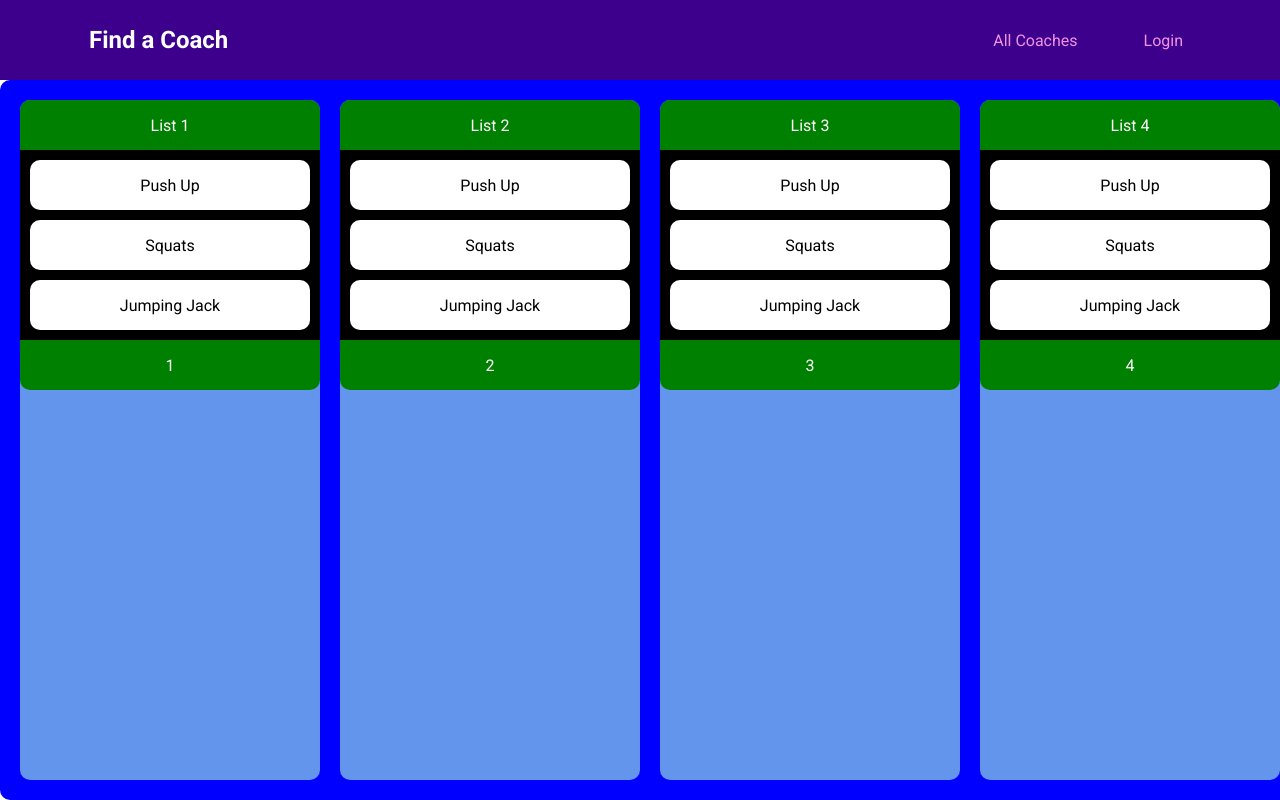
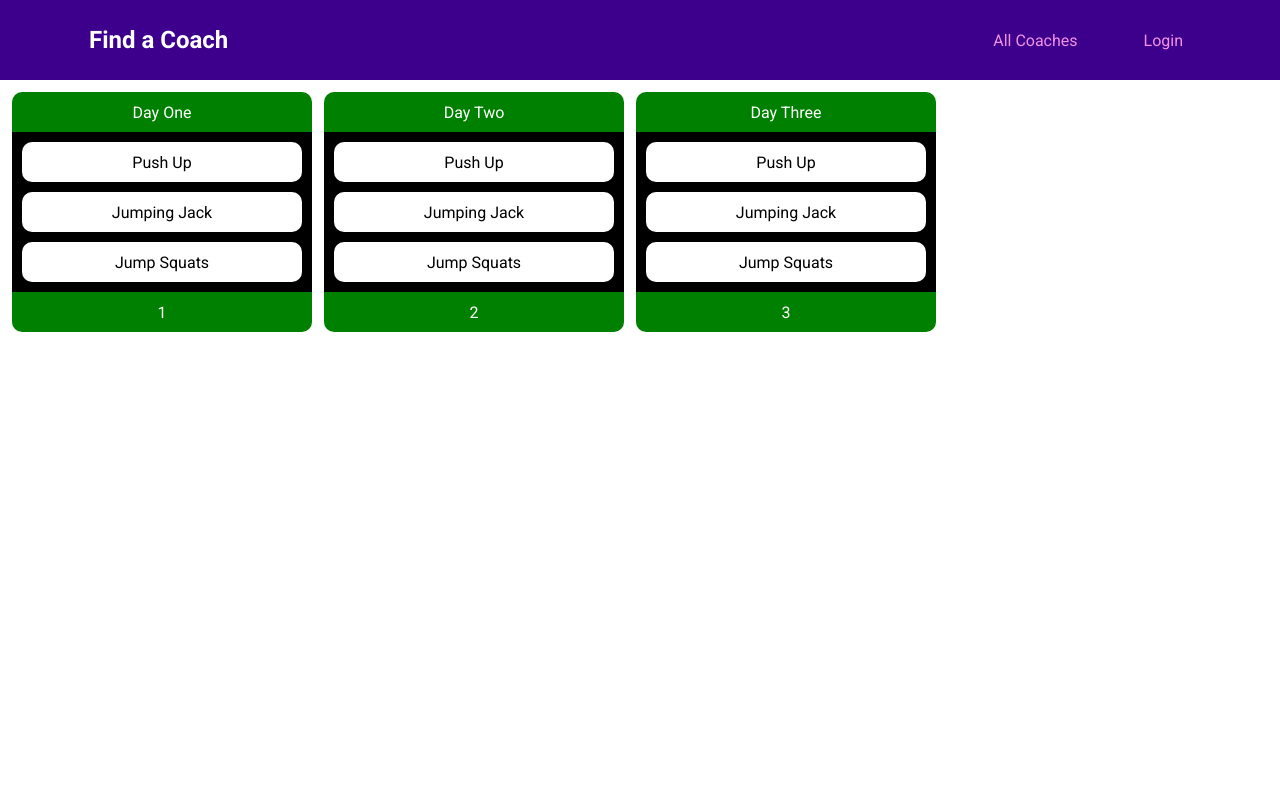
Before and after one commit to slaoprp/coach-app-demo, a Vue app: page /board1 in a window 1280 px wide. Built offline with nearby package versions, Linux system fonts and the light colour scheme; the HTML template or start-up script is replaced by a standard one.

Commit message:
nested tasks in episodeId

```diff
--- a/src/pages/boards/BoxSizing1.vue
+++ b/src/pages/boards/BoxSizing1.vue
@@ -1,20 +1,12 @@
 <template>
-  <div class="container">
-    <div class="group-wrapper">
-      <div class="group-card">
-        <div class="episode-wrapper">
-          <div class="episode-card">
-            <div class="episode-header">Episode 1</div>
-            <div class="episode-content">
-              <span class="taskline">Task 1</span>
-              <span class="taskline">Task 2</span>
-              <span class="taskline">Task 3</span>
-              <span class="taskline">Task 4</span>
-            </div>
-            <div class="episode-footer">1</div>
-          </div>
-        </div>
-      </div>
+  <div class='scroll'>
+    <div class='flex'>
+      <div class='item'></div>
+      <div class='item'></div>
+      <div class='item'></div>
+      <div class='item'></div>
+      <div class='item'></div>
+      <div class='item'></div>
     </div>
   </div>
 </template>
@@ -26,102 +18,24 @@ export default {
 </script>
 
 <style scoped>
-.container {
-  display: flex;
-  overflow-x: scroll;
-  overflow-y: hidden;
-  width: 100vw;
-  height: calc(100vh - 80px);
-  border: 1px;
-}
-.group-wrapper {
-  position: relative;
-  display: flex;
-  flex-direction: row;
-  box-sizing: border-box;
-  min-width: 100%;
-  height: auto;
-  padding: 10px;
-  float: left;
-}
-.group-card {
-  position: relative;
-  display: flex;
-  flex-direction: row;
-  border: 1px #ccc solid;
-  border-radius: 10px;
-  text-align: center;
-  width: auto;
-  height: auto;
-  margin: 5px;
+*{margin: 0; padding: 0; box-sizing: border-box;}
+
+.scroll{
+  overflow: auto;
+  width: 100%;
+  height: 100%;
+  background-color: lightblue;
 }
 
-.episode-wrapper {
-  position: relative;
+.flex{
   display: flex;
-  flex-direction: row;
-  box-sizing: border-box;
-  min-width: 300px;
-  height: 100%;
   padding: 10px;
-  float: left;
+  width: fit-content;
 }
 
-.episode-card {
-  position: relative;
-  display: flex;
-  flex-direction: column;
-  flex: 1 1 auto;
-  min-width: 300px;
-  height: auto;
-  margin: 5px;
-  background-color: darkcyan;
-}
-
-.episode-header {
-  position: relative;
-  display: flex;
-  align-items: center;
-  justify-content: center;
-  width: 100%;
-  min-height: 50px;
-  background-color: green;
-  border-radius: 10px 10px 0px 0px;
-  color: white;
-}
-
-.episode-content {
-  overflow-y: scroll;
-  position: relative;
-  display: flex;
-  flex-direction: column;
-  height: auto;
-  background-color: black;
-  padding: 0px 10px 10px 10px;
-}
-
-.episode-footer {
-  position: relative;
-  display: flex;
-  align-items: center;
-  justify-content: center;
-  width: 100%;
-  min-height: 50px;
-  background-color: green;
-  border-radius: 0px 0px 10px 10px;
-  color: white;
-}
-
-.taskline {
-  margin-top: 10px;
-  position: relative;
-  display: flex;
-  justify-content: center;
-  align-items: center;
-  min-height: 50px;
-  padding: 5px;
-  background-color: white;
-  border-radius: 10px;
-  width: 100%;
+.item{
+  width: 250px;
+  height: 300px;
+  background-color: tomato;
 }
 </style>
--- a/src/pages/boards/BoxSizing2.vue
+++ /dev/null
@@ -1,41 +0,0 @@
-<template>
-  <div class='scroll'>
-    <div class='flex'>
-      <div class='item'></div>
-      <div class='item'></div>
-      <div class='item'></div>
-      <div class='item'></div>
-      <div class='item'></div>
-      <div class='item'></div>
-    </div>
-  </div>
-</template>
-
-<script>
-export default {
-
-}
-</script>
-
-<style scoped>
-*{margin: 0; padding: 0; box-sizing: border-box;}
-
-.scroll{
-  overflow: auto;
-  width: 100%;
-  height: 100%;
-  background-color: lightblue;
-}
-
-.flex{
-  display: flex;
-  padding: 10px;
-  width: fit-content;
-}
-
-.item{
-  width: 250px;
-  height: 300px;
-  background-color: tomato;
-}
-</style>
--- a/src/pages/boards/EpisodeBoard.vue
+++ b/src/pages/boards/EpisodeBoard.vue
@@ -1,15 +1,24 @@
 <template>
   <div class="container">
-    <div class="group">
-      <div class="episode-card" v-for="episode in episodes" :key="episode.id">
+    <div class="group-wrapper">
+      <div class="group-card">
+        <div class="episode-wrapper"
+          v-for="episode in episodes"
+          :key="episode.id"
+        >
+          <div class="episode-card">
             <div class="episode-header">{{ episode.title }}</div>
             <div class="episode-content">
               <span class="taskline"
                 v-for="task in tasks"
                 :key="task.id"
-          >{{ task.name }}</span>
+              >
+                {{ task.name }}
+              </span>
             </div>
             <div class="episode-footer">{{ episode.position }}</div>
+          </div>
+        </div>
       </div>
     </div>
   </div>
@@ -21,75 +30,101 @@ export default {
     return {
       episodes: [
         {
+          groupId: 1,
           id: 1,
-          title: "List 1",
+          title: "Day One",
           position: 1
         },
         {
-          id: 2,
-          title: "List 2",
+          groupId: 2,
+          id: 1,
+          title: "Day Two",
           position: 2
         },
         {
-          id: 3,
-          title: "List 3",
+          groupId: 3,
+          id: 1,
+          title: "Day Three",
           position: 3
-        },
-        {
-          id: 4,
-          title: "List 4",
-          position: 4
-        },
-        {
-          id: 5,
-          title: "List 5",
-          position: 5
-        },
-        {
-          id: 6,
-          title: "List 6",
-          position: 6
         }
       ],
       tasks: [
         {
+          episodeId: 1,
           id: 1,
-          name: "Push Up"
+          name: 'Push Up',
         },
         {
+          episodeId: 1,
           id: 2,
-          name: "Squats"
+          name: 'Jumping Jack',
         },
         {
+          episodeId: 1,
           id: 3,
-          name: "Jumping Jack"
+          name: 'Jump Squats',
         }
       ]
     }
+  },
+  computed: {
+    tasksFilterByEpisodeId() {
+      this.episodes.map((episode) => {
+        const tasks = this.tasks.filter((task) => {
+          if (task.episodeId === episode.id) {
+            return true
+          };
+        });
+        return ({
+          episodeId: episode.id,
+          tasks: tasks
+        })
+      })
     }
+  }
+
 }
 </script>
 
 <style scoped>
 .container {
   display: flex;
-  height: calc(100vh - 80px);
-  width: 100vw;
   overflow-x: scroll;
   overflow-y: hidden;
-  border: 1px rgba(255, 255, 255, 0.000);
+  width: 100vw;
+  height: calc(100vh - 80px);
+  border: 1px;
 }
-
-.group {
+.group-wrapper {
   position: relative;
   display: flex;
   flex-direction: row;
-  background-color: blue;
-  width: fit-content;
+  box-sizing: border-box;
+  min-width: 100%;
   height: auto;
+  padding: 3px;
+  float: left;
+}
+.group-card {
+  position: relative;
+  display: flex;
+  flex-direction: row;
+  /* border: 1px #ccc solid; */
+  border-radius: 10px;
+  text-align: center;
+  width: auto;
+  height: auto;
+  margin: 3px;
+}
+
+.episode-wrapper {
+  position: relative;
+  display: flex;
+  flex-direction: row;
   box-sizing: border-box;
-  padding: 10px;
-  border-radius: 10px;
+  min-width: 300px;
+  height: 100%;
+  padding: 3px;
   float: left;
 }
 
@@ -97,11 +132,10 @@ export default {
   position: relative;
   display: flex;
   flex-direction: column;
+  flex: 1 1 auto;
+  min-width: 300px;
   height: auto;
-  min-width: 300px;
-  margin: 10px;
-  background-color: cornflowerblue;
-  border-radius: 10px;
+  margin: 3px;
 }
 
 .episode-header {
@@ -110,19 +144,19 @@ export default {
   align-items: center;
   justify-content: center;
   width: 100%;
-  min-height: 50px;
+  min-height: 40px;
   background-color: green;
   border-radius: 10px 10px 0px 0px;
   color: white;
 }
 
 .episode-content {
+  overflow-y: scroll;
   position: relative;
   display: flex;
   flex-direction: column;
   height: auto;
   background-color: black;
-  overflow: scroll;
   padding: 0px 10px 10px 10px;
 }
 
@@ -132,7 +166,7 @@ export default {
   align-items: center;
   justify-content: center;
   width: 100%;
-  min-height: 50px;
+  min-height: 40px;
   background-color: green;
   border-radius: 0px 0px 10px 10px;
   color: white;
@@ -144,7 +178,7 @@ export default {
   display: flex;
   justify-content: center;
   align-items: center;
-  min-height: 50px;
+  min-height: 40px;
   padding: 5px;
   background-color: white;
   border-radius: 10px;
--- a/src/router.js
+++ b/src/router.js
@@ -38,10 +38,6 @@ const BoxSizing1 = defineAsyncComponent(() =>
   import('./pages/boards/BoxSizing1.vue')
 );
 
-const BoxSizing2 = defineAsyncComponent(() =>
-  import('./pages/boards/BoxSizing2.vue')
-);
-
 const UserAuth = defineAsyncComponent(() =>
   import('./pages/auth/UserAuth.vue')
 );
@@ -64,7 +60,6 @@ const router = createRouter({
     { path: '/auth', component: UserAuth, meta: { requiresUnAuth: true} },
     { path: '/board1', component: EpisodeBoard },
     { path: '/board2', component: BoxSizing1 },
-    { path: '/board3', component: BoxSizing2 },
     { path: '/:notFound(.*)', component: NotFound },
   ]
 });
```
Lines whose indentation alone changed are shown as unchanged.
